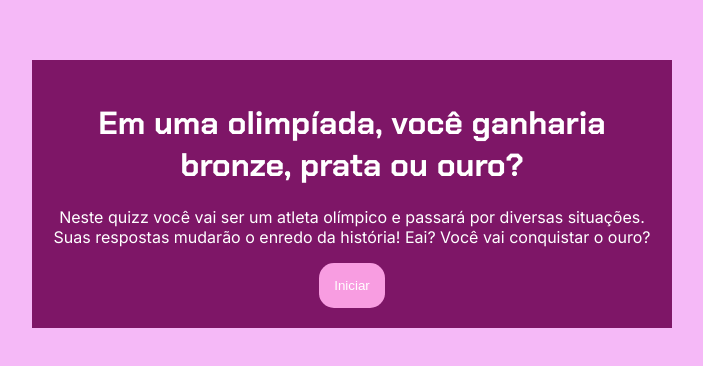
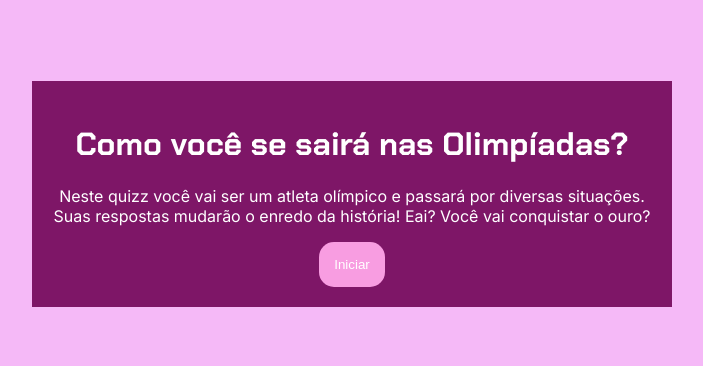
Before and after one commit to LanaLo19/Hist-ria, a plain HTML site: page Index.html in a window 1280 px wide. Shown: the part 214-580 px from the top of the page, without its empty margins (288-991 px from the left). Drawn offline with Linux system fonts and the light colour scheme; files whose address does not match are found by name.

Commit message:
Update Index.html

```diff
--- a/Index.html
+++ b/Index.html
@@ -10,7 +10,7 @@
 
 <body>
     <div class="caixa-principal">
-        <h1>Em uma olimpíada, você ganharia bronze, prata ou ouro?</h1>
+        <h1>Como você se sairá nas Olimpíadas?</h1>
         <div class="tela-inicial">
             <p>Neste quizz você vai ser um atleta olímpico e passará por diversas situações. Suas respostas mudarão o enredo da história!
                 Eai? Você vai conquistar o ouro?
```
